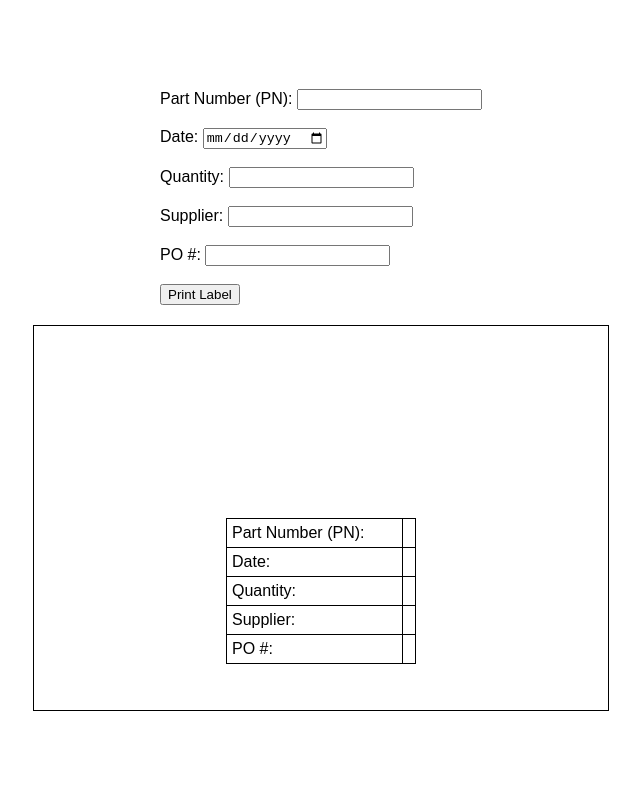
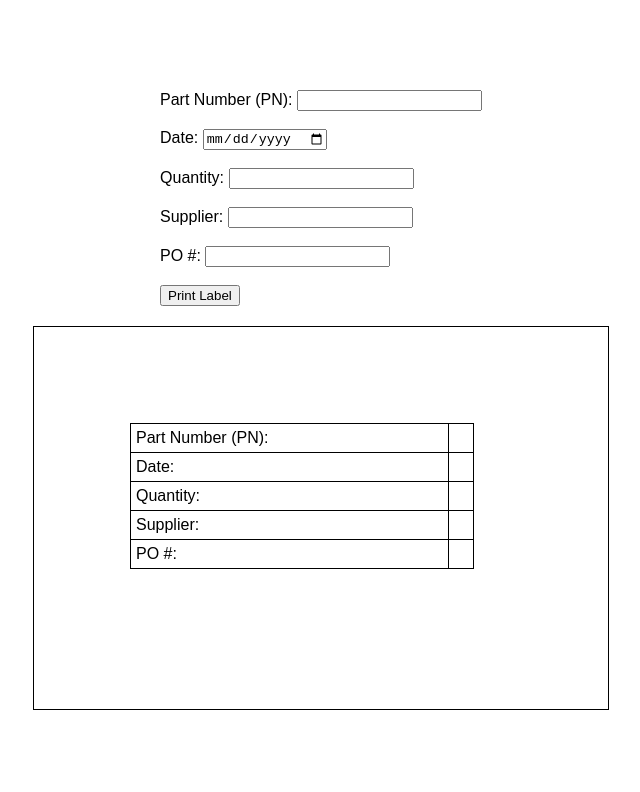
Before and after one commit to ctb2411/Inventory-Label-Print, a plain HTML site: page index.html in a window 1280 px wide. Shown: the whole page, without its empty margins (319-959 px from the left). Drawn offline with Linux system fonts and the light colour scheme.

Commit message:
Update index.html

```diff
--- a/index.html
+++ b/index.html
@@ -24,15 +24,14 @@
         .label-container {
             display: flex;
             flex-direction: column;
-            justify-content: space-between;
             width: 6in;
             height: 4in;
             border: 1px solid #000;
-            padding: 2in;
+            padding: 1in;
             box-sizing: border-box;
         }
         .label-table {
-            width: 100%;
+            width: 90%;
             border-collapse: collapse;
         }
         .label-table td {
```
